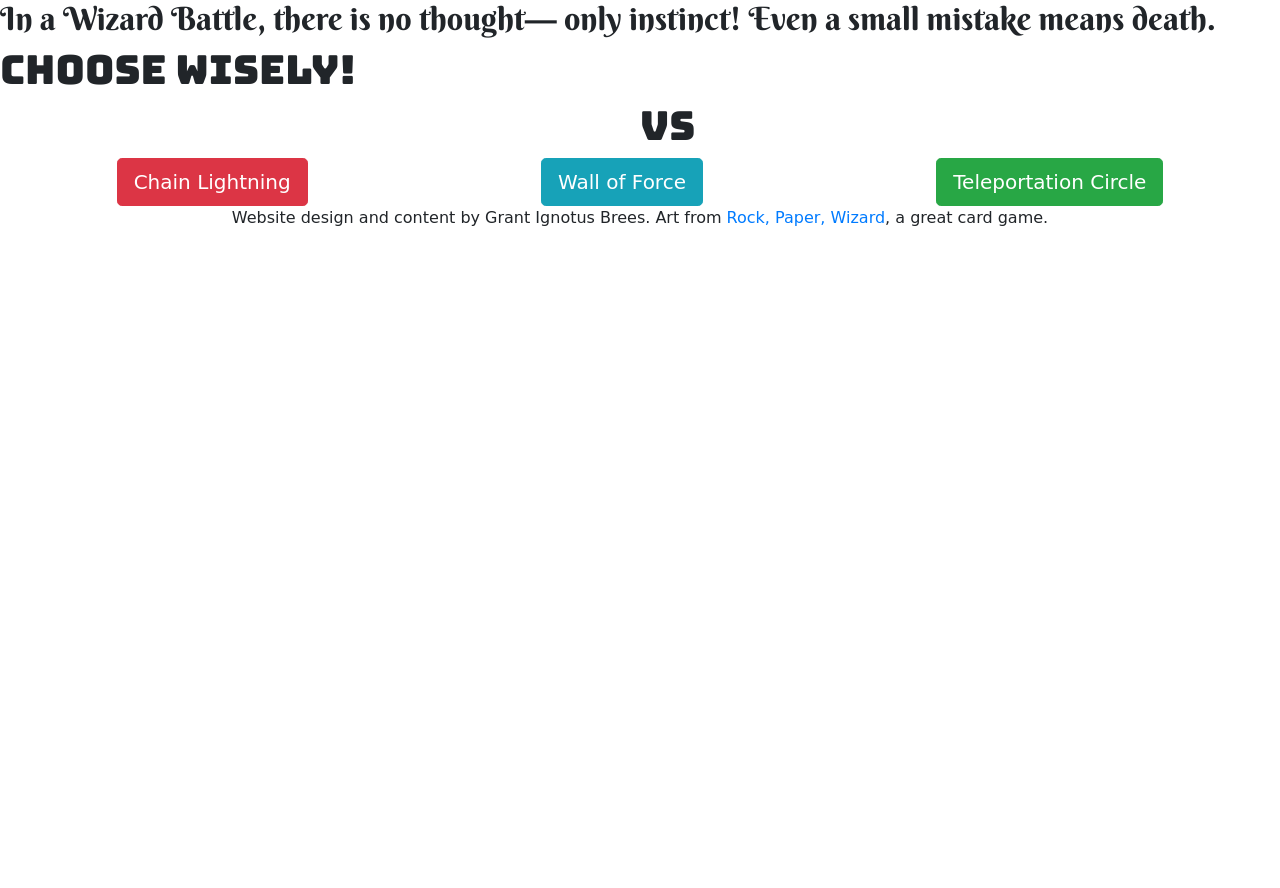
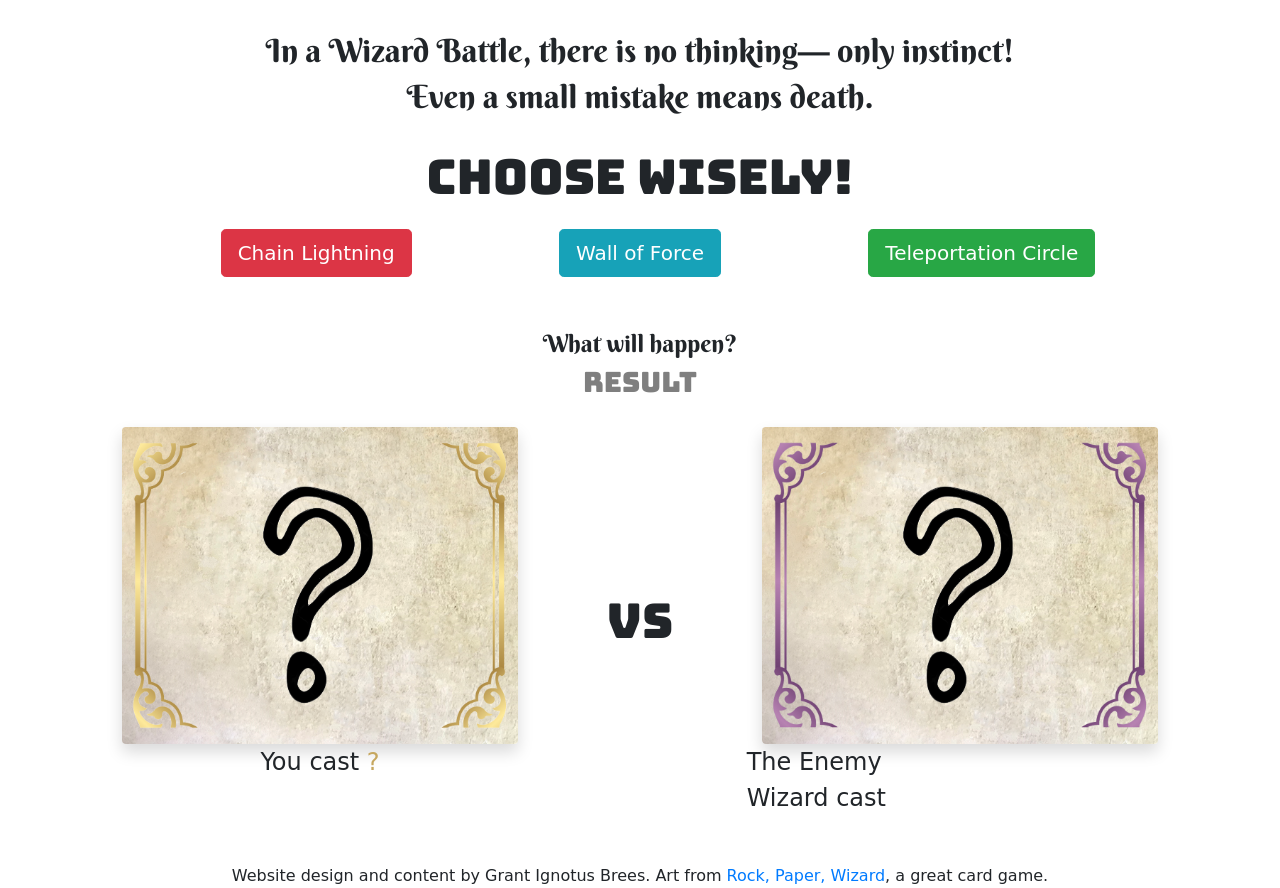
Before and after one commit to grantibrees/roshambo, a plain HTML site: page index.html in a window 1280 px wide. Before the commit the page ends 800 px from the top, so only its background shows below. Drawn offline with nearby package versions, Linux system fonts and the light colour scheme; a web font is replaced by a local one.

Commit message:
css changes

```diff
--- a/app.js
+++ b/app.js
@@ -1,46 +1,25 @@
 // Teleportation Circle, Chain Lightning, Wall of Force
-// Chain Lightning beats Teleportation Circle  |  LbC
-//    win description: "You electrocute the enemy wizard before they can teleport away!"
-//    lose description: "The enemy wizard sends electricity through your body before you can escape!"
-
-// Teleportation Circle beats Wall of Force  |  CbW
-//    win description: "You escaped! The enemy wizard cast a useless wall!"
-//    lose description: "The enemy wizard is escaped! You cast a Wall for no reason!"
-
-// Wall of Force beats Chain Lightning  |  WbL
-//    win description: "Your Wall blocks the enemy wizard's deadly power!"
-//    lose description: "The enemy wizard blocks your electrical magic!"
-
-// W  |  Wall of Force tie description: "You both hesitate... and both throw up Walls of Force!"
-// C  |  Teleportation Circle tie description: "You both move out of the way of... nothing!"
-// L  |  Chain Lightning tie description: "You both sling webs of lightning... that meet in the middle, sizzling into thin air!"
-
-
-// What happens when you select a spell? It should input and draw your result into the player "slot".
-// It should also generate a random (or semi random) wizard input and draw the result.
-// Then, it needs to compare the two results (player and wizard), and put into an if statement.
-
 
 // Chain Lighting        = Rock
 // Wall of Force         = Paper
 // Teleportation Circle  = Scissors
 
-//#region ANCHOR moveSet - spell and spellResults
+//ANCHOR moveSet - spell and spellResults
 let moveSet = {
   spells: [
     {
       img: "lightning.jpg",
-      name: "Chain Lightning",
+      name: "Chain Lightning!",
       inputName: "lightning"
   },
     {
       img: "circle.jpg",
-      name: "Teleportation Circle",
+      name: "Teleportation Circle!",
       inputName: "circle"
     },
       {
         img: "wall.jpg",
-        name: "Wall of Force",
+        name: "Wall of Force!",
         inputName: "wall"
       }
     ],
@@ -88,7 +67,6 @@ let moveSet = {
   ]
 
 }
-//#endregion
 
 
 
@@ -121,10 +99,13 @@ function drawBattle(){
 }
 
 
-  // TODO make a loadEmpty function
-// Sets empty place holders for the opening page, before you've clicked.
-function loadEmpty(){
 
+// Hides the placeholder text
+function textHider(){
+  document.getElementById("description-holder").classList.add("hidden")
+  document.getElementById("result-holder").classList.add("hidden")
+  document.getElementById("ques-one").classList.add("hidden")
+  document.getElementById("ques-two").classList.add("hidden")
 }
 
 function generateWizardSpell(){
@@ -148,6 +129,8 @@ function generateWizardSpell(){
 //#endregion
 
 function play(inputSpell){
+  textHider()
+
   //generate a wizard spell and give it a variable name for reference in the if statements
   let wizardSpell = generateWizardSpell()
   window.localStorage.setItem("playerSpellName", inputSpell)
@@ -230,10 +213,7 @@ function play(inputSpell){
 
 
 
-
-
-
-// #region NOTE Addons
+// #region NOTE Future Addons
 // Addons: Make a counter for the win/lose/tie count
 // Addons: Make a countdown timer where the wizard strikes you down if you don't act quickly enough
 // Addons: Make a little spell magic image between each battle
--- a/index.html
+++ b/index.html
@@ -5,11 +5,13 @@
   <meta name="viewport" content="width=device-width, initial-scale=1.0">
   <title>RO! SHAM! BO!</title>
 
+  <link href="https://fonts.googleapis.com/css2?family=Berkshire+Swash&family=Bungee&family=Odibee+Sans&display=swap" rel="stylesheet">
+
 <link rel="stylesheet" href="https://stackpath.bootstrapcdn.com/bootstrap/4.5.0/css/bootstrap.min.css" integrity="sha384-9aIt2nRpC12Uk9gS9baDl411NQApFmC26EwAOH8WgZl5MYYxFfc+NcPb1dKGj7Sk" crossorigin="anonymous">
 
   <link href="//maxcdn.bootstrapcdn.com/font-awesome/4.7.0/css/font-awesome.min.css" rel="stylesheet">
 
-  <link href="https://fonts.googleapis.com/css2?family=Berkshire+Swash&family=Bungee&family=Odibee+Sans&display=swap" rel="stylesheet">
+
 
   <link rel="stylesheet" href="style.css" class="stylesheet">
 </head>
@@ -19,68 +21,102 @@
 
 <body>
   <!-- ANCHOR Title and hook -->
-  <div class="row">
-  <div class="col-12"><h2>In a Wizard Battle, there is no thought— only instinct! Even a small mistake means death.</h2></div>
-  <div class="col-12"><h1>Choose Wisely!</h1></div>
+  <header class="container-fluid">
+  <div class="row mx-auto py-3">
+  <div class="col-12 d-flex justify-content-center align-items-center rm-my pt-3">
+    <h2 class="font-fancy big text-center">In a Wizard Battle, there is no thinking— only instinct!</h2>
+  </div>
+  <div class="col-12 d-flex justify-content-center align-items-center pb-3">
+    <h2 class="font-fancy big text-center">Even a small mistake means death.</h2>
+  </div>
+  <div class="col-12 d-flex justify-content-center rm-px"><div class="font-big big text-center w-75">Choose Wisely!</div></div>
 </div>
+  </header>
 <main>
+
+  <!-- ANCHOR Button Section -->
+  <section class="container-fluid">
+    <div class="row justify-content-center pb-5">
+      <div class="col-4 d-flex justify-content-end"><button onclick="play('lightning')" class="btn btn-danger btn-lg">Chain Lightning</button></div>
+      <div class="col-4 d-flex justify-content-center"><button onclick="play('wall')" class="btn btn-info btn-lg">Wall of Force</button></div>
+      <div class="col-4 d-flex justify-content-start"><button onclick="play('circle')" class="btn btn-success btn-lg">Teleportation Circle</button></div>
+
+</div>
+
+  </section>
+
+  <!-- ANCHOR Description and Result section -->
+    <section class="container-fluid">
+      <div class="row">
+
+          <!-- Battle Description -->
+        <div class="col-12 d-flex justify-content-center">
+          <div class="font-fancy medium text-center" id="description"></div>
+          <div id="description-holder" class="font-fancy medium">What will happen?</div>
+        </div>
+
+        <!-- Win/Lose/Tie -->
+        <div class="col-12 d-flex justify-content-center pb-4">
+          <div class="font-big medium" id="win-lose-tie"></div>
+          <div id="result-holder" class="font-big medium text-black-50">Result</div>
+        </div>
+
+      </div>
+    </section>
 
   <!-- ANCHOR "battle" - image display -->
   <section class="container-fluid">
-    <div class="row">
-      <!-- Insert Images -->
-      <div class="col-6">
+    <div class="row justify-content-center">
 
-        <img id="player-image" class="img-fluid rounded" src="" alt="">
-        <div id="player-spell-name">
+      <div class="col-md-4 col-12">
+        <div class="special-contain-img">
+          <img class="img-fluid img-border" src="player-border.png">
+          <img id="player-image" class="img-fluid img-spell-player rounded" src="" alt="">
+          <img class="img-question img-fluid rounded shadow" src="question-mark.jpg">
+        </div>
+        <div class="row font-main medium">
+          <div class="col-12 d-flex justify-content-center">You cast&nbsp;
+            <div class="font-color-player" id="player-spell-name"></div>
+            <div class="font-color-player" id="ques-one">?</div>
+          </div>
+        </div>
+      </div>
+
+      <div class="col-md-2 col-12 d-flex justify-content-center align-items-center">
+        <div class="font-big big py-3">VS</div>
+      </div>
+
+
+      <div class="col-md-4 col-12">
+        <div class="special-contain-img">
+          <img class="img-fluid img-border" src="wizard-border.png">
+          <img id="wizard-image" class="img-fluid img-spell-wizard rounded" src="" alt="">
+          <img class="img-fluid img-question rounded shadow" src="question-mark.jpg">
+        </div>
+        <div class="row font-main medium">
+          <div class="col-6 rm-px d-flex justify-content-end">The Enemy Wizard cast&nbsp;</div>
+            <div class="col-6 rm-px font-color-wizard" id="wizard-spell-name"></div>
+
 
         </div>
-
-        <img id="wizard-image" class="img-fluid rounded" src="" alt="">
-        <div id="wizard-spell-name">
-
-        </div>
-
-      </div>
-      <h1>VS</h1>
-      <!-- You cast: X  -->
-      <!-- Wizard cast: Y -->
-      <!-- You vs. Evil Wizard (static)-->
-
-    </div>
-
-    <div class="row">
-      <!-- Description -->
-      <div id="description">
-
       </div>
 
-      <div id="win-lose-tie">
-
-      </div>
-      <!-- WIN/LOSE -->
 
     </div>
 
 
 
+
+
   </section>
 
-  <!-- ANCHOR Button Section -->
-  <section class="container-fluid">
-    <div class="row justify-content-around">
-<button onclick="play('lightning')" class="btn btn-danger btn-lg">Chain Lightning</button>
-<button onclick="play('wall')" class="btn btn-info btn-lg">Wall of Force</button>
-<button onclick="play('circle')" class="btn btn-success btn-lg">Teleportation Circle</button>
-</div>
 
-  </section>
 
 </main>
 
 
 <footer>
-  <div class="row align-content-end">
+  <div class="row align-content-end pt-5">
   <div class="col-12 text-center">
     Website design and content by Grant Ignotus Brees. Art from <a href="https://dnd.wizards.com/products/tabletop-games/board-games/rock-paper-wizard">Rock, Paper, Wizard</a>, a great card game.
   </div>
--- a/style.css
+++ b/style.css
@@ -1,12 +1,88 @@
+
 body{
   font-family: 'Odibee Sans', cursive;
 }
 
-h1{
+.font-big{
   font-family: 'Bungee', cursive;
+}
+.font-big.big{
+  font-size: 6vh;
+
+}
+.font-big.medium{
+  font-size: 3.5vh;
+
 }
 
 
-h2{
+.font-fancy{
   font-family: 'Berkshire Swash', cursive;
 }
+.font-fancy.big{
+  font-size: 4vh;
+}
+.font-fancy.medium{
+  font-size: 3vh;
+}
+
+.font-main{
+  font-family: 'Odibee Sans', cursive;
+}
+.font-main.medium{
+  font-size: 3vh;
+}
+
+.font-color-player{
+  color: #c6a75f;
+}
+
+.font-color-wizard{
+  color: #784a7a;
+}
+
+.rm-my{
+  margin-top: 0px;
+  margin-bottom: 0px;
+}
+
+.rm-px{
+  padding-left: 0px;
+  padding-right: 0px;
+}
+
+.special-contain-img{
+  position: relative;
+}
+
+.img-border{
+  position: relative;
+  left: 0;
+  top: 0;
+  z-index: 1;
+}
+.img-question{
+  position: absolute;
+  left: 0;
+  top: 0;
+  z-index: -1;
+}
+
+.img-spell-player{
+  position: absolute;
+  left: 0;
+  top: 0;
+  z-index: 0;
+  transform: scaleX(-1);
+}
+
+.img-spell-wizard{
+  position: absolute;
+  left: 0;
+  top: 0;
+  z-index: 0;
+}
+
+.hidden{
+  display: none !important;
+}
```
Also changed, not shown: circle.jpg, lightning.jpg, player-border.png (added), question-mark.jpg (added), wall.jpg, wizard-border.png (added).
